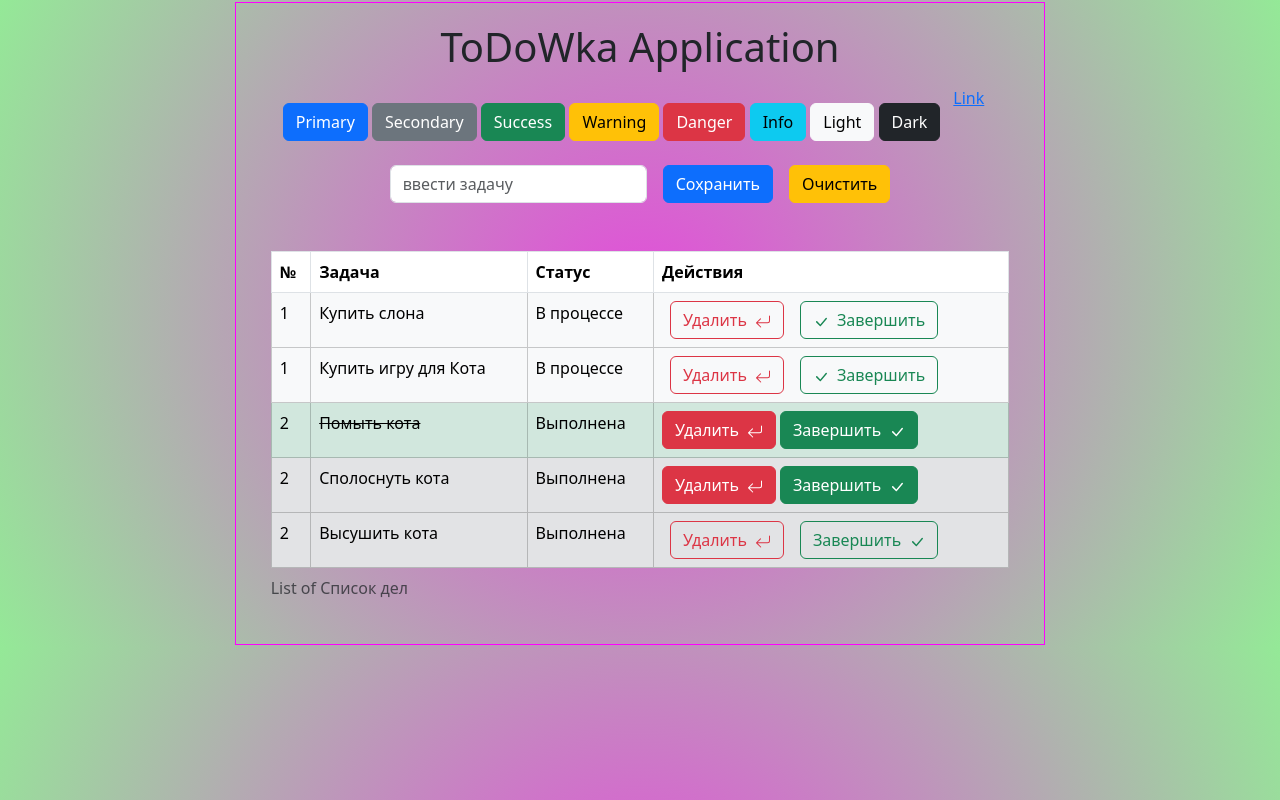
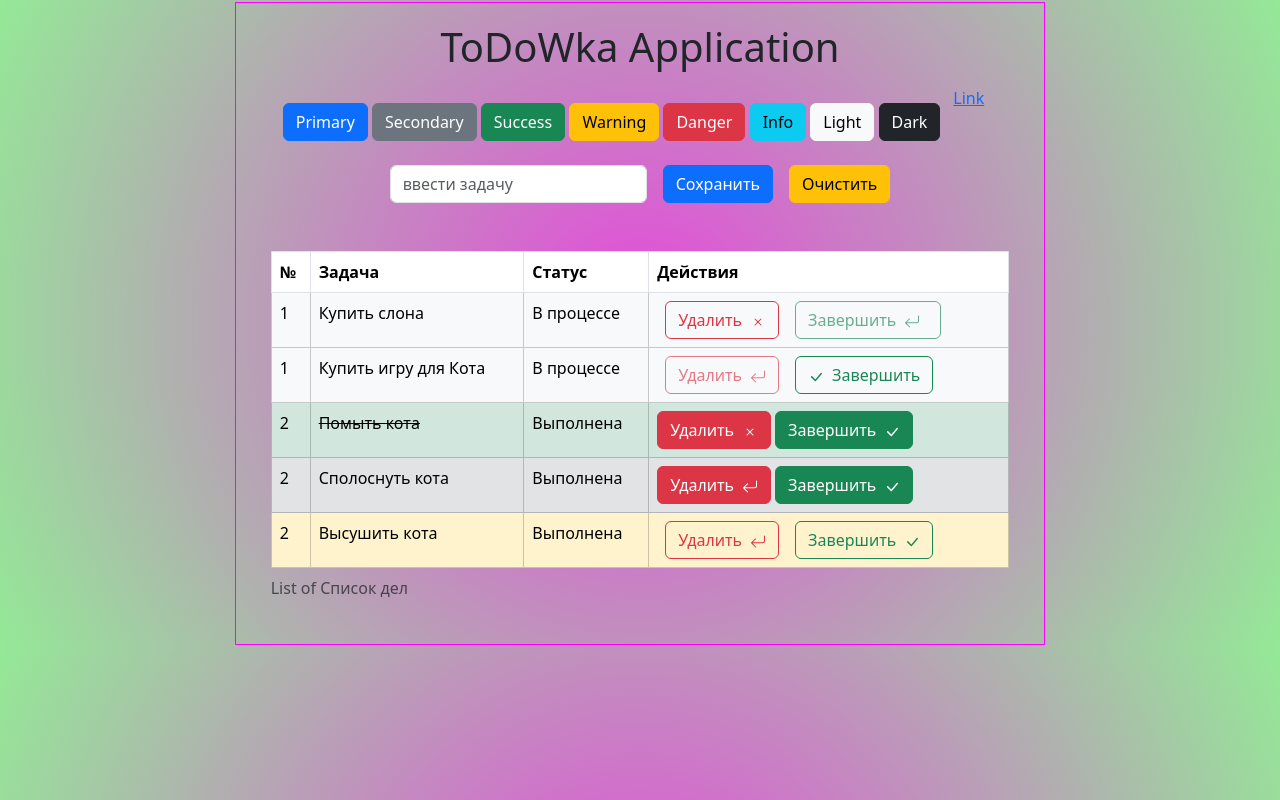
Before and after one commit to mindfling/ME_ToDoApp_ReactViteTS, a React (Vite) app: page / in a window 1280 px wide. Built offline with nearby package versions, Linux system fonts and the light colour scheme.

Commit message:
feat test data taskList

```diff
--- a/src/Components/MyTable.tsx
+++ b/src/Components/MyTable.tsx
@@ -2,43 +2,85 @@
 import Table from 'react-bootstrap/Table'
 import Button from 'react-bootstrap/Button'
 
-import { ArrowRight, ArrowReturnLeft, CheckLg, FileX } from 'react-bootstrap-icons';
-import { MDBIcon } from 'mdb-react-ui-kit';
+import { ArrowReturnLeft, CheckLg, X } from 'react-bootstrap-icons';
 
 // type Props = {}
 
+export type Task = {
+  id: string;
+  description: string;
+  priority: 'light' | 'warning' | 'danger';
+  status: 'wait' | 'done';
+};
+
 const MyTable = () => {
+
+  // todo test taskList data
+  const data: Array<Task> = [
+    {
+      'id': '1fcneui5nc_18ae8e44bb2',
+      'description': 'Помыть кота',
+      'priority': 'light',
+      'status': 'wait',
+    },
+    {
+      'id': '5p9etkr5pg_18b42fbeb51',
+      'description': 'Обычно помыть кота',
+      'priority': 'light',
+      'status': 'wait',
+    },
+    {
+      'id': 'nm8p43avpm_18b42fc1ef8',
+      'description': 'Важно помыть кота',
+      'priority': 'warning',
+      'status': 'wait',
+    },
+    {
+      'id': '8snk7aeotl_18b42fc7888',
+      'description': 'Срочно помыть кота',
+      'priority': 'danger',
+      'status': 'wait',
+    },
+    {
+      'id': 'skh1dk9hoh_18b431cb383',
+      'description': 'Уже помыл кота как обычно',
+      'priority': 'light',
+      'status': 'done',
+    },
+  ]
+
+  console.log(`data`, data);
+
   return (
     <Table className="table" bordered hover>
       <caption>List of Список дел</caption>
       <thead>
         <tr>
-          <th>№</th>
-          <th>Задача</th>
-          <th>Статус</th>
-          <th>Действия</th>
+          <th>№</th> {/* id: string */}
+          <th>Задача</th> {/* task: string */}
+          <th>Статус</th> {/* status: 'wait' | 'done' */}
+          <th>Действия</th> {/* action: remove or done */}
+          {/* color priority: 'light' | 'warning' | 'danger' */}
         </tr>
       </thead>
 
       <tbody>
         <tr className="table-light">
-          <td>1</td>
-          <td className="task">
-            Купить слона
-          </td>
-          <td>В процессе</td>
-          <td>
+          <td>1</td> {/* id */}
+          <td className="task">Купить слона</td> {/* task */}
+          <td>В процессе</td> {/* status */}
+          <td> {/* action */}
             <Button variant='outline-danger' className='mx-2'>
               Удалить
-              <ArrowReturnLeft className='ms-2' />
-              </Button>
-
-            <Button variant='outline-success' className='mx-2'>
-              <CheckLg className='me-2'/>
+              <X className='ms-2' />
+            </Button>
+            <Button variant='outline-success' className='mx-2' disabled >
               Завершить
+              <ArrowReturnLeft className='mx-2' />
             </Button>
           </td>
         </tr>
+
         <tr className="table-light">
           <td>1</td>
           <td className="task">
@@ -46,13 +88,13 @@ const MyTable = () => {
           </td>
           <td>В процессе</td>
           <td>
-            <Button variant='outline-danger' className='mx-2'>
+            <Button variant='outline-danger' className='mx-2' disabled >
               Удалить
               <ArrowReturnLeft className='ms-2' />
-              </Button>
+            </Button>
 
             <Button variant='outline-success' className='mx-2'>
-              <CheckLg className='me-2'/>
+              <CheckLg className='me-2' />
               Завершить
             </Button>
           </td>
@@ -67,11 +109,11 @@ const MyTable = () => {
           <td>
             <button className="btn btn-danger">
               Удалить
-              <ArrowReturnLeft className='ms-2' />
+              <X className='ms-2' />
             </button>
             <button className="btn btn-success ms-1">
               Завершить
-              <CheckLg className='ms-2'/>
+              <CheckLg className='ms-2' />
             </button>
           </td>
         </tr>
@@ -83,31 +125,31 @@ const MyTable = () => {
           </td>
           <td>Выполнена</td>
           <td>
-          <button className="btn btn-danger">
+            <button className="btn btn-danger">
               Удалить
               <ArrowReturnLeft className='ms-2' />
             </button>
             <button className="btn btn-success ms-1">
               Завершить
-              <CheckLg className='ms-2'/>
+              <CheckLg className='ms-2' />
             </button>
           </td>
         </tr>
 
-        <tr className="table-secondary">
+        <tr className="table-warning">
           <td>2</td>
           <td className="text-decoration">
             Высушить кота
           </td>
           <td>Выполнена</td>
           <td>
-          <button className="btn btn-outline-danger mx-2">
+            <button className="btn btn-outline-danger mx-2">
               Удалить
               <ArrowReturnLeft className='ms-2' />
             </button>
             <button className="btn btn-outline-success mx-2">
               Завершить
-              <CheckLg className='ms-2'/>
+              <CheckLg className='ms-2' />
             </button>
           </td>
         </tr>
```
